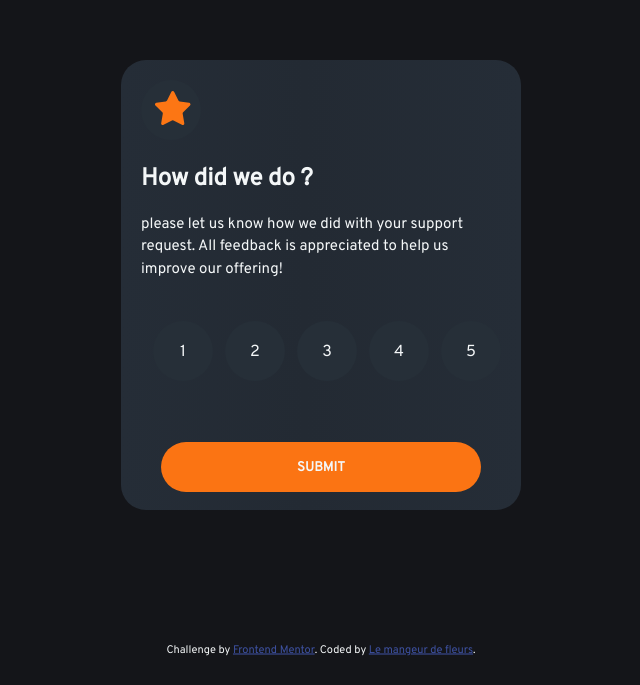
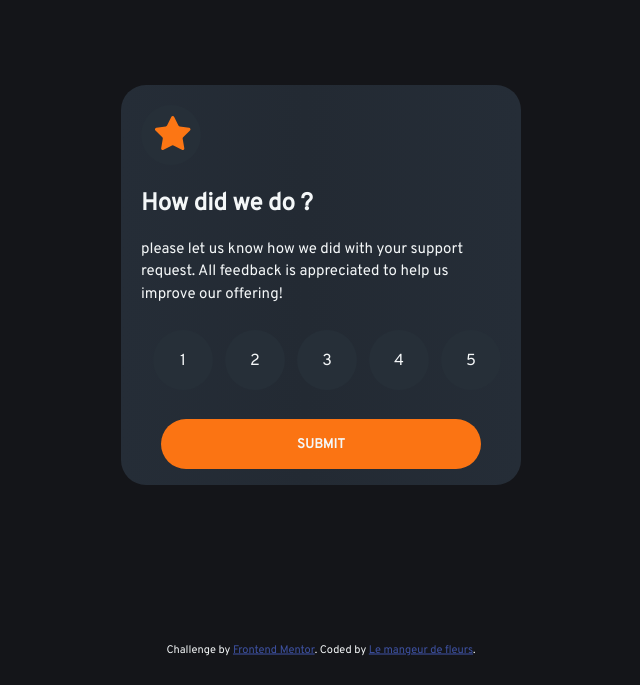
Before and after one commit to GoodMorrrrning/Frontendmentor_ratingcomponent, a plain HTML site: page index.html in a window 1280 px wide. Shown: the part 115-800 px from the top of the page, without its empty margins (319-959 px from the left). Drawn offline with nearby package versions, Linux system fonts and the light colour scheme.

Commit message:
fix height

```diff
--- a/style.css
+++ b/style.css
@@ -3,7 +3,7 @@
     flex-direction: column;
     height: 40%;
     width: 23%;
-    min-height: 450px;
+    min-height: 400px;
     min-width: 400px;
     position: absolute;
     left: 50%;
@@ -53,7 +53,7 @@
 }
 .note{
     display: flex;
-    margin-top: 10%;
+    margin-top: 6%;
     align-items: center;
     justify-content: center;
     position: relative;
```
